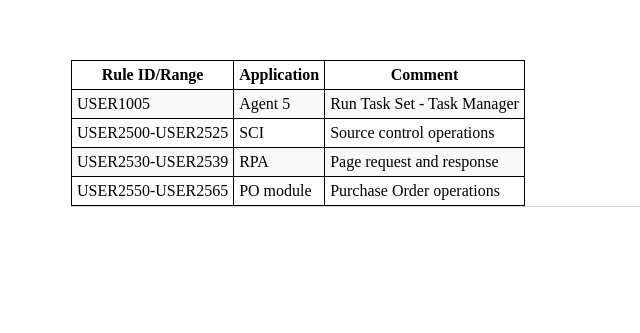
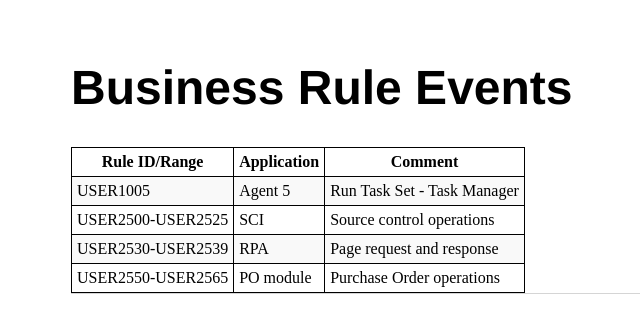
Before and after one commit to DovetailSoftware/dovetail-defined, a Jekyll site: the page built from pages/business-rule-events.md, in a window 1280 px wide. Shown: the top 333 px of the page, without its empty margins (121-761 px from the left). Built offline with Jekyll 4.4.1, drawn with Linux system fonts in a browser that asks for light colours.

Commit message:
Update business-rule-events.md

```diff
--- a/pages/business-rule-events.md
+++ b/pages/business-rule-events.md
@@ -3,6 +3,8 @@ layout: default
 title: Business Rule Events
 description: Custom Business Rule Events created by Dovetail
 ---
+
+# Business Rule Events
 
 | Rule ID/Range  | Application  | Comment |
 | --- | --- | --- |
```
